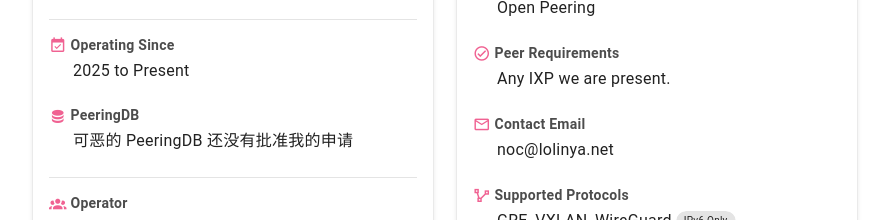
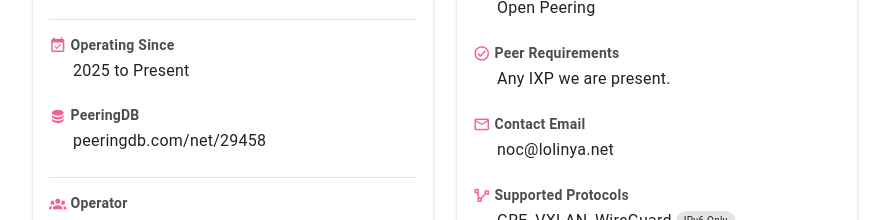
Before and after one commit to LoliNya-Network/Network-HomePage, a Vue app: page / in a window 1280 px wide. Shown: the part 1700-1920 px from the top of the page, without its empty margins (195-1084 px from the left). Built offline with nearby package versions, Linux system fonts and the light colour scheme; a web font is replaced by a local one.

Commit message:
fix(appbar): update PeeringDB URL in nav links fix(information): update PeeringDB message to URL

```diff
--- a/src/components/appbar.vue
+++ b/src/components/appbar.vue
@@ -85,7 +85,7 @@ const navLinks = [
     {
         title: 'PeeringDB',
         icon: 'mdi-database',
-        url: 'https://www.peeringdb.com',
+        url: 'https://www.peeringdb.com/net/29458',
         external: true
     },
     { title: 'BGP.Tools', icon: 'mdi-tools', url: 'https://bgp.tools/as/207529', external: true },
--- a/src/pages/home/information.vue
+++ b/src/pages/home/information.vue
@@ -95,7 +95,7 @@ const ipv6Blocks = ref([
                         >
                         PeeringDB
                     </div>
-                    <div class="info-value">可恶的 PeeringDB 还没有批准我的申请</div>
+                    <div class="info-value">peeringdb.com/net/29458</div>
                 </div>
 
                 <v-divider />
```
